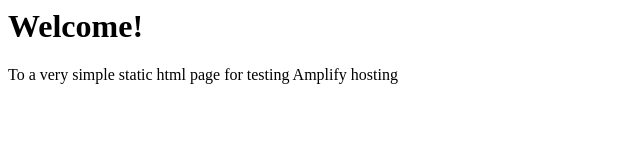
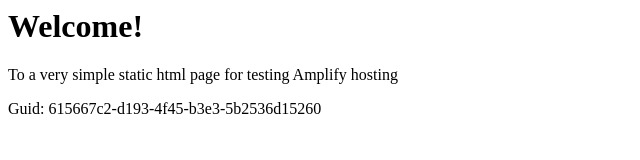
Before and after one commit to aws-aemilia-iad/Github-PR-Commit-Integration-Test-DoNotTouch-v0-prod-us-east-1, a website: page src/index.html in a window 1280 px wide. Shown: the whole page, without its empty margins (0-640 px from the left). Drawn offline with Linux system fonts and the light colour scheme.

Commit message:
commit from integ tests

```diff
--- a/src/index.html
+++ b/src/index.html
@@ -1,3 +1,5 @@
+
+
 <html lang="en">
 
 <head>
@@ -10,6 +12,6 @@
 <body>
     <h1>Welcome!</h1>
     <p>To a very simple static html page for testing Amplify hosting</p>
-</body>
+    <p>Guid: 615667c2-d193-4f45-b3e3-5b2536d15260</p></body>
 
 </html>
```
